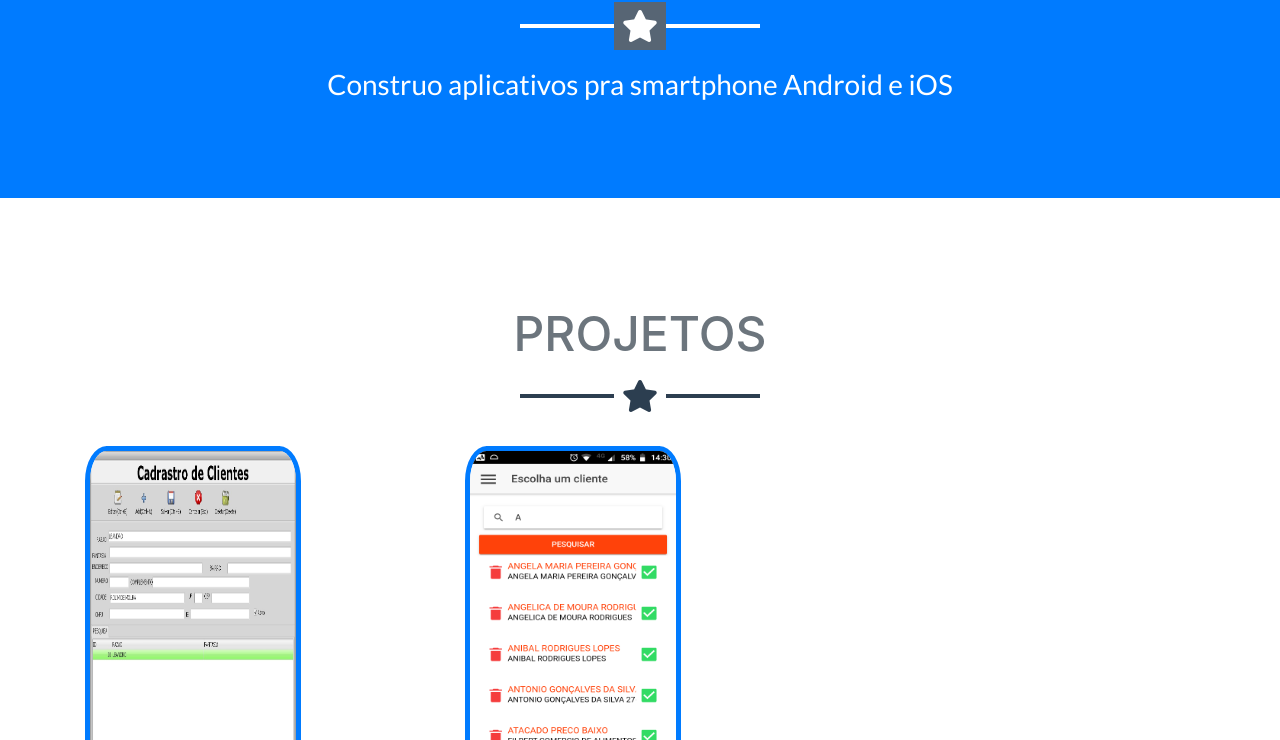
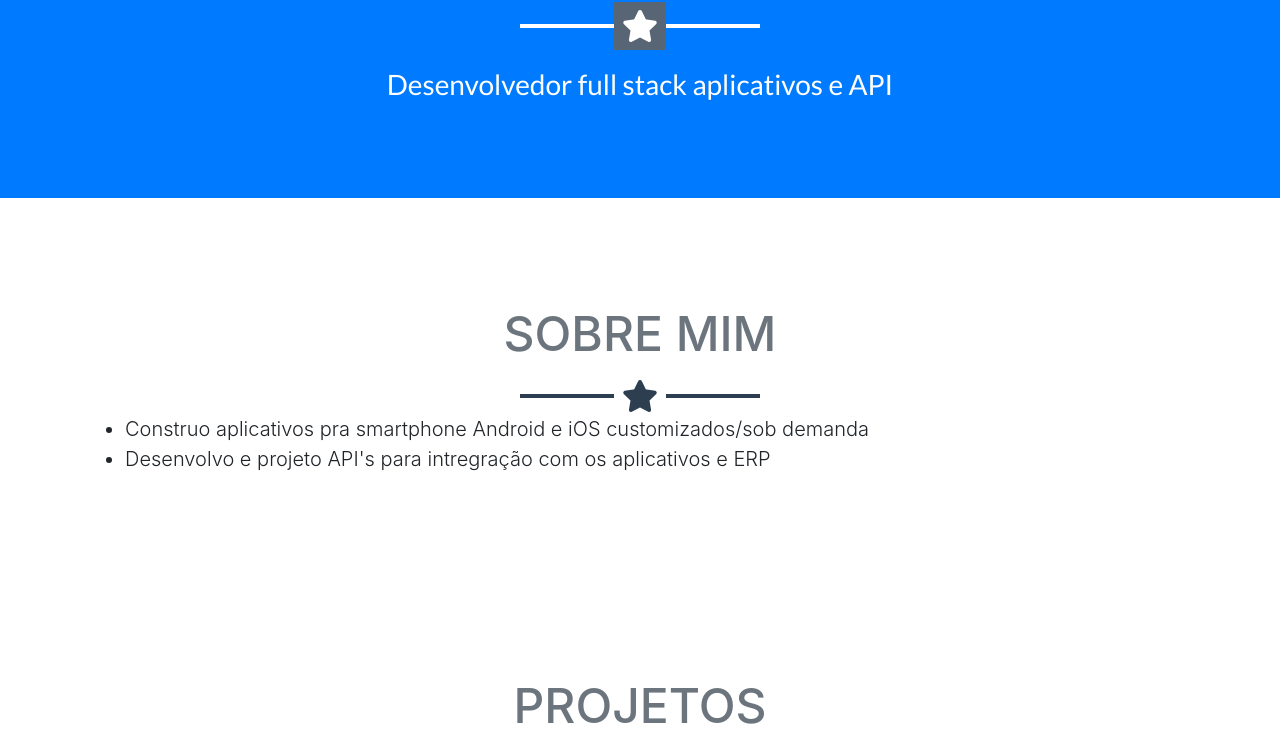
Before and after one commit to LeandroPragmatico/SiteProfissonal, a website with bundled scripts: page index.html in a window 1280 px wide. Shown: the part 680-1420 px from the top of the page. Built offline with nearby package versions, Linux system fonts and the light colour scheme.

Commit message:
sobre mim

```diff
--- a/index.html
+++ b/index.html
@@ -52,9 +52,9 @@
             <li class="nav-item mx-0 mx-lg-1">
               <a class="nav-link py-3 px-0 px-lg-3 rounded js-scroll-trigger" href="#page-top">Inicio</a>
             </li>
-            <!-- <li class="nav-item mx-0 mx-lg-1">
+            <li class="nav-item mx-0 mx-lg-1">
                 <a class="nav-link py-3 px-0 px-lg-3 rounded js-scroll-trigger" href="#sobre">Sobre mim</a>
-              </li> -->
+              </li>
             <li class="nav-item mx-0 mx-lg-1">
               <a class="nav-link py-3 px-0 px-lg-3 rounded js-scroll-trigger" href="#portfolio">Projetos</a>
             </li>
@@ -76,22 +76,27 @@
         <!-- <img class="profile-pic" src="img/camisa_pt.jpg" alt=""> -->
         <h1 class="text-uppercase mb-0">Leandro Rocha</h1>
         <hr class="star-light">
-        <h2 class="font-weight-light mb-0">Construo aplicativos pra smartphone Android e iOS</h2>
+        <h2 class="font-weight-light mb-0">Desenvolvedor full stack aplicativos e API</h2>
       </div>
     </header>
 
-    <!-- <section class="sobre" id="sobre">
+    <section class="sobre" id="sobre">
 
     <div class="container">
     <h2 class="text-center text-uppercase text-secondary mb-0">Sobre mim</h2>
 
-    <hr class="star-dark mb-5">
-    <div class="row ">
-        <div class="col-lg-4 ml-auto">
-          <p class="lead">Desenvolvo aplicativos pra Desktop, Web e smartphone.
-             <br> <br>Nada mais fala mais alto que o Resultado!</p>
-        </div>
-        <div class="col-lg-5 mr-auto">
+    <hr class="star-dark mb-0">
+    <!-- <div class="row "> -->        <!-- </div> -->
+
+    <ul class="mb-0">
+      <p></p>
+      <li class="lead">Construo aplicativos pra smartphone Android e iOS customizados/sob demanda</li>
+      <li class="lead">Desenvolvo e projeto API's para intregração com os aplicativos e ERP</li>
+      <!-- <li class="lead">Endereço</li>
+      <li class="lead">País</li> -->
+    </ul>
+
+        <!-- <div class="col-lg-5 mr-auto">
           <p class="lead">
               Tecnologias que utilizo pra Desenvolver:<br>
               <ul>
@@ -101,10 +106,11 @@
                 <li>JavaScrip: Angular5, React Native.</li>
               </ul>
              </p>
-        </div>
+        </div> -->
+
       </div>
     </div>
-    </section> -->
+    </section>
 
     <!-- Portfolio Grid Section -->
 
```
